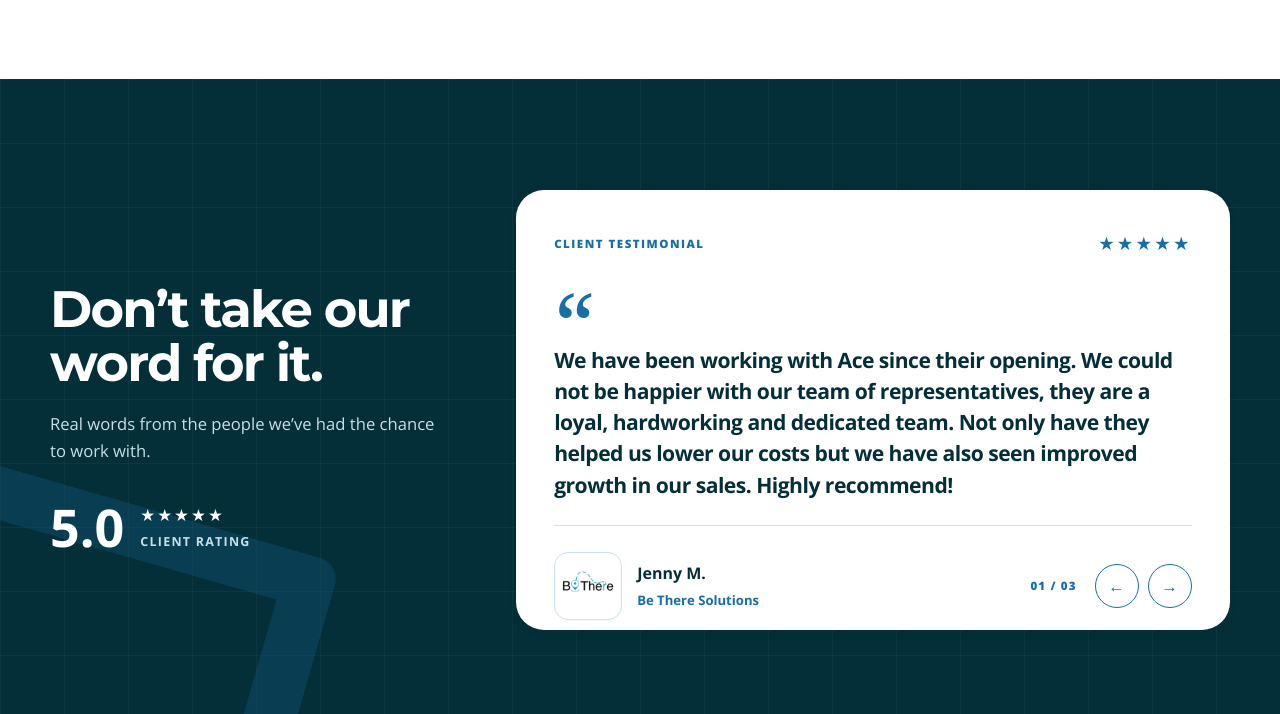
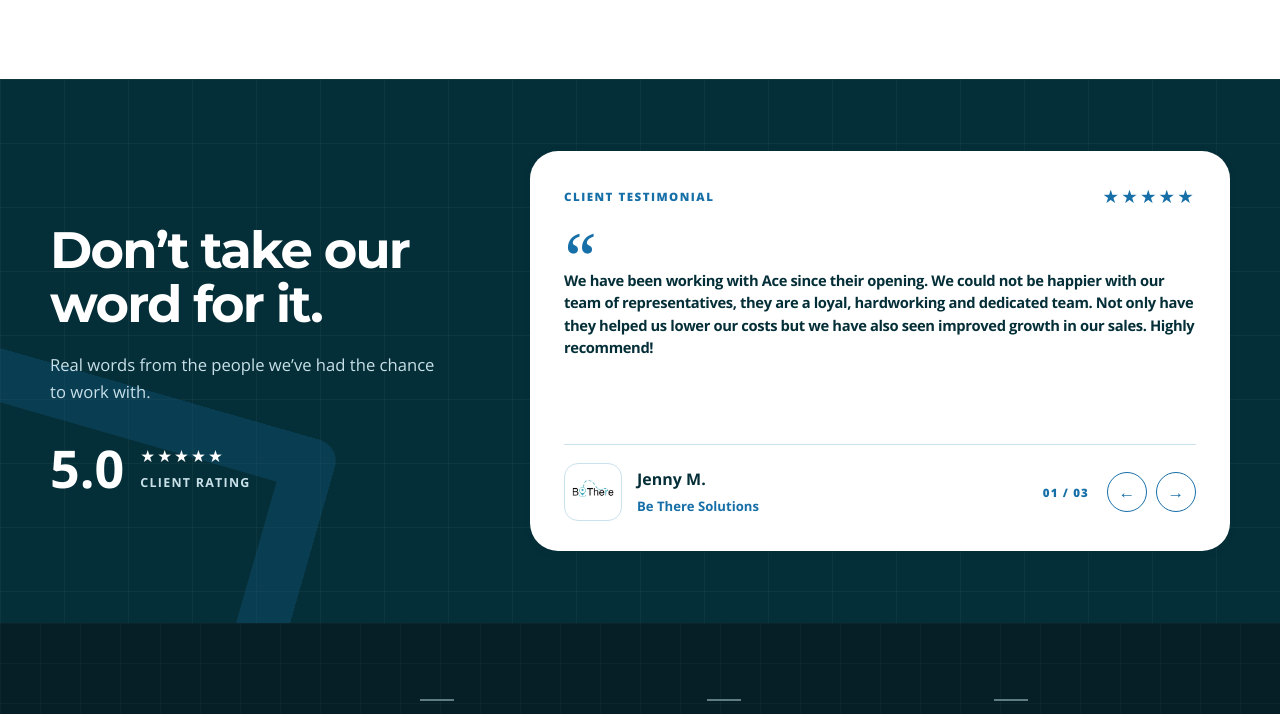
Before and after one commit to azsalomon69-ctrl/ace-outsourcing-website, a website: page frontend/index.html in a window 1280 px wide. Shown: the part 2731-3445 px from the top of the page. Drawn offline with Linux system fonts and the light colour scheme; no server answers.

Commit message:
Make testimonial section more compact

```diff
--- a/frontend/ace.css
+++ b/frontend/ace.css
@@ -339,11 +339,15 @@ html,body{max-width:100%;overflow-x:clip}
 @media(hover:hover) and (pointer:fine){.home-service-card:hover:after{width:68px;height:68px;opacity:.82}.home-service-card:hover{box-shadow:0 22px 50px rgba(5,47,56,.16)}}
 .service-card:not(:has(a)):hover{transform:none;border-color:var(--line);box-shadow:var(--shadow-xs)}
 
-.testimonial{min-height:650px;background-color:#052f38;background-image:linear-gradient(rgba(255,255,255,.035) 1px,transparent 1px),linear-gradient(90deg,rgba(255,255,255,.035) 1px,transparent 1px);background-size:64px 64px}
+.testimonial{min-height:0;padding:72px 0;background-color:#052f38;background-image:linear-gradient(rgba(255,255,255,.035) 1px,transparent 1px),linear-gradient(90deg,rgba(255,255,255,.035) 1px,transparent 1px);background-size:64px 64px}
 .testimonial:before{width:360px;height:360px;left:-178px;bottom:-214px;border-width:52px;border-radius:22px;transform:rotate(16deg);animation:none}
-.testimonial-layout{min-height:470px;align-items:center}
-.quote-card{height:440px;min-height:440px}
-.quote-text{display:flex;min-height:158px;max-height:170px;align-items:center;margin:10px 0 24px;overflow:auto;scrollbar-width:thin}
+.testimonial-layout{min-height:400px;align-items:center}
+.quote-card{height:400px;min-height:400px;max-width:700px;padding:30px 34px}
+.quote-card .quote-mark{height:34px;margin-top:18px;font-size:4.4rem}
+.quote-text{display:block;min-height:0;max-height:none;margin:6px 0 18px;overflow:visible;font-size:clamp(.92rem,1vw,1.02rem);line-height:1.5}
+.quote-card .quote-footer{padding-top:18px}
+.quote-card .quote-logo{width:58px;height:58px}
+.quote-card .quote-controls button{width:40px;height:40px}
 .quote-mark{margin-top:28px}
 
 /* Footer inspired by a working blueprint, not an animated gradient */
@@ -361,7 +365,7 @@ html,body{max-width:100%;overflow-x:clip}
 .footer-column{position:relative}
 .footer-column:before{content:"";position:absolute;top:-18px;left:0;width:34px;height:2px;background:#176fa8}
 
-@media(max-width:1000px){.testimonial{min-height:0}.testimonial-layout{min-height:0}.quote-card{height:440px}.footer-orbit-a{right:-40px}}
+@media(max-width:1000px){.testimonial{min-height:0}.testimonial-layout{min-height:0}.quote-card{height:auto;min-height:400px}.footer-orbit-a{right:-40px}}
 @media(max-width:640px){.home-hero:before{background-size:38px 38px}.home-hero:after{left:28%;height:52%;opacity:.55}.home-hero .hero-copy:before{font-size:.56rem}.home-about:before,.home-journal-section:before{display:none}.testimonial{background-size:46px 46px}.testimonial-layout{min-height:0}.quote-card{height:auto;min-height:440px}.quote-text{min-height:150px;max-height:none;overflow:visible}.footer-orbit-a{right:-100px;top:18px}.footer-glow{display:none}}
 
 .admin-migration{display:flex;align-items:center;justify-content:space-between;gap:32px;margin-bottom:28px;padding:28px;border:1px solid #59c7dc;border-radius:22px;background:#eafaff;box-shadow:0 16px 45px rgba(5,47,56,.08)}.admin-migration[hidden]{display:none}.admin-migration h2{margin:8px 0;font-size:1.55rem}.admin-migration p{max-width:780px;margin:0 0 14px;color:#286173}.admin-migration label{display:block;margin-top:8px;font-size:.82rem;font-weight:700}@media(max-width:760px){.admin-migration{align-items:flex-start;flex-direction:column}}
```
